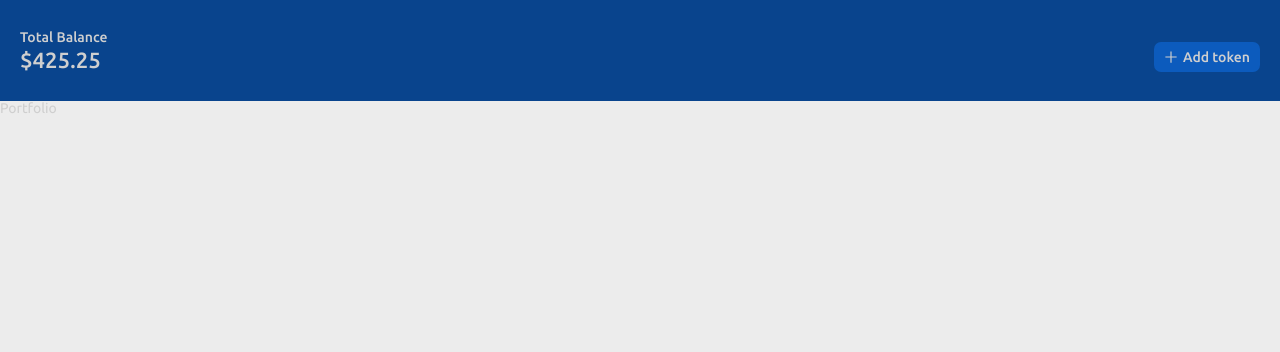
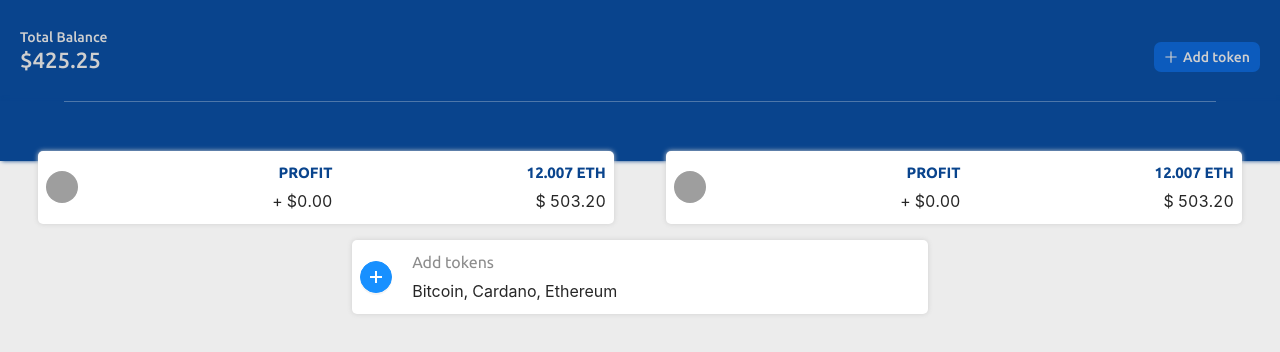
Before and after one commit to Naytin/currency-app, a React (Create React App) app: page / in a window 1280 px wide. Shown: the top 352 px of the page. Built offline with nearby package versions, Linux system fonts and the light colour scheme; grey boxes are pictures that could not be loaded.

Commit message:
make portfolio layout

```diff
--- a/src/components/Header.tsx
+++ b/src/components/Header.tsx
@@ -10,8 +10,8 @@ const Header = () => {
     const [isHome, setIsHome] = useState<boolean>(location.pathname === '/');
 
     return (
-        <header className="header-container">
-            <Col xs={12} sm={12} lg={12} className="total-balance">
+        <header className="header">
+            <Col span={12} className="total-balance">
                 <Text className="total-balance-text">
                     Total Balance
                 </Text>
@@ -19,15 +19,15 @@ const Header = () => {
                     $425.25
                 </Text>
             </Col>
-            <Col xs={12} sm={12} lg={12} className="add-token-control">
+            <Col span={12} className="add-token-control">
                 {isHome ?
                     <Link to="/cryptocurrency" onClick={() => setIsHome(false)}>
                         <PlusOutlined/>
                         <Text>Add token</Text>
                     </Link>
                     :
-                    <Link to="/">
-                        <HomeOutlined onClick={() => setIsHome(true)}/>
+                    <Link to="/" onClick={() => setIsHome(true)}>
+                        <HomeOutlined />
                     </Link>
                 }
             </Col>
--- a/src/components/Portfolio.tsx
+++ b/src/components/Portfolio.tsx
@@ -1,9 +1,49 @@
 import React from 'react';
+import {Col, Typography, Row, Statistic, Avatar, Button, Tooltip} from 'antd'
+import {PlusOutlined} from "@ant-design/icons";
+import ModalCoin from "./common/Modal";
+
+const {Text} = Typography
 
 const Portfolio = () => {
     return (
-        <div>
-            Portfolio
+        <div className="portfolio">
+            <Row justify="space-between" className="top-bound">
+                {/*<Col xs={8} sm={5} lg={5} >*/}
+                {/*    <Text>Your tokens</Text>*/}
+                {/*</Col>*/}
+                {/*<Col xs={8} sm={5} lg={5}>*/}
+                {/*    <Text>Changes</Text>*/}
+                {/*</Col>*/}
+                {/*<Col xs={8} sm={5} lg={5}>*/}
+                {/*    <Text>Tokens</Text>*/}
+                {/*</Col>*/}
+            </Row>
+            <Row gutter={[16, 16]} justify={"space-between"} className="portfolio-overview">
+                {/*<Col xs={24} sm={5} lg={5}></Col>*/}
+                <Tooltip placement="top" color="blue" title="Click to watch more info">
+                    <Col xs={24} sm={11} lg={11} className="portfolio-overview-card">
+                        <Avatar className="portfolio-overview-image"
+                                src={'https://bitcoin.org/img/icons/opengraph.png?1630339663'} />
+                        <Statistic prefix={'+'} title={'PROFIT'} value="$0.00" className="portfolio-overview-profit" />
+                        <Statistic prefix={'$'} title={'12.007 ETH'} value="503.20" className="portfolio-overview-cost" />
+                    </Col>
+                </Tooltip>
+                <Tooltip placement="top" color="blue" title="Click to watch more info">
+                    <Col xs={24} sm={11} lg={11} className="portfolio-overview-card">
+                        <Avatar className="portfolio-overview-image"
+                                src={'https://bitcoin.org/img/icons/opengraph.png?1630339663'} />
+                        <Statistic prefix={'+'} title={'PROFIT'} value="$0.00" className="portfolio-overview-profit" />
+                        <Statistic prefix={'$'} title={'12.007 ETH'} value="503.20" className="portfolio-overview-cost" />
+                    </Col>
+                </Tooltip>
+            </Row>
+            <Row gutter={[16, 0]} className="portfolio-overview">
+                <Col xs={24} sm={11} lg={11} className="portfolio-overview-add">
+                    <Button type="primary" shape="circle" icon={<PlusOutlined/>} />
+                    <Statistic  value="Bitcoin, Cardano, Ethereum" title={'Add tokens'} />
+                </Col>
+            </Row>
         </div>
     );
 };
--- a/src/glogal.scss
+++ b/src/glogal.scss
@@ -17,5 +17,26 @@ body {
   -webkit-font-smoothing: antialiased;
   -moz-osx-font-smoothing: grayscale;
   background-color: $light-dark;
-  color: $gray;
 }
+
+
+::-webkit-scrollbar {
+  width: 0.7rem;
+  height: 0.7rem;
+}
+
+::-webkit-scrollbar-track {
+  box-shadow: inset 0 0 6px rgba(0, 0, 0, 0.3);
+}
+
+::-webkit-scrollbar-thumb {
+  background-color: $primary;
+  border-radius: 0 0 7px 7px;
+}
+
+::-webkit-scrollbar-thumb:horizontal{
+  position: fixed;
+  top: 0;
+  background-color: $primary;
+  border-radius: 0 0 7px 7px;
+}
--- a/src/styles/styles.scss
+++ b/src/styles/styles.scss
@@ -4,7 +4,7 @@
 
 @import url('https://fonts.googleapis.com/css2?family=Ubuntu:wght@400;500;700&display=swap');
 
-.header-container {
+.header {
   width: 100%;
   background-color: $primary;
   padding: 30px 20px;
@@ -23,13 +23,13 @@
     &-text {
       margin-bottom: 5px;
     }
+
     &-count {
       font-size: 22px;
     }
   }
 
   .add-token-control {
-    align-self: flex-end;
     text-align: right;
     margin-bottom: 7px;
 
@@ -38,13 +38,96 @@
       background-color: lighten($primary, 10%);
       border-radius: 7px;
       transition: 0.4s;
-      //font-size: 18px;
+
       span + span {
         margin-left: 5px;
       }
+
       &:hover {
         background-color: lighten($primary, 5%)
       }
     }
   }
 }
+
+.portfolio {
+  .top-bound {
+    position: relative;
+    padding: 30px;
+    background-color: $primary;
+    box-shadow: 2px 0 4px 0 $primary;
+
+    span {
+      color: $gray;
+      font-weight: 500;
+    }
+
+    div:last-of-type {
+      text-align: right;
+    }
+
+    div:nth-child(2) {
+      text-align: center;
+    }
+
+    &:after {
+      content: '';
+      position: absolute;
+      top: 0;
+      left: -50%;
+      right: -50%;
+      width: 90%;
+      height: 1px;
+      background-color: fade-out($light-dark, 0.7);
+      margin: 0 auto;
+    }
+  }
+  &-overview {
+    transform: translateY(-10px);
+    justify-content: space-around;
+    padding: 0 20px;
+    &-card {
+      display: flex;
+      justify-content: space-between;
+      align-items: center;
+      padding: 10px 10px;
+      min-height: 72px;
+      border-radius: 5px;
+      background-color: $light;
+      box-shadow: 0 0 5px 0 $gray;
+      transition: 0.5s;
+      cursor: pointer;
+      &:hover {
+        transform: scale(1.02);
+      }
+    }
+    &-profit, &-cost {
+      text-align: right;
+
+      div:first-child {
+        font-size: 15px;
+        font-weight: 700;
+        color: $primary;
+      }
+      div:last-child {
+        font-size: 16px;
+
+        @include media('<600px') {
+          font-size: 13px;
+          font-weight: 700;
+        }
+      }
+    }
+    &-add {
+      @extend .portfolio-overview-card;
+      margin-top: 16px;
+      justify-content: left;
+      cursor: auto;
+      div {
+        margin-left: 10px;
+        text-align: left;
+        font-size: 16px;
+      }
+    }
+  }
+}
```
